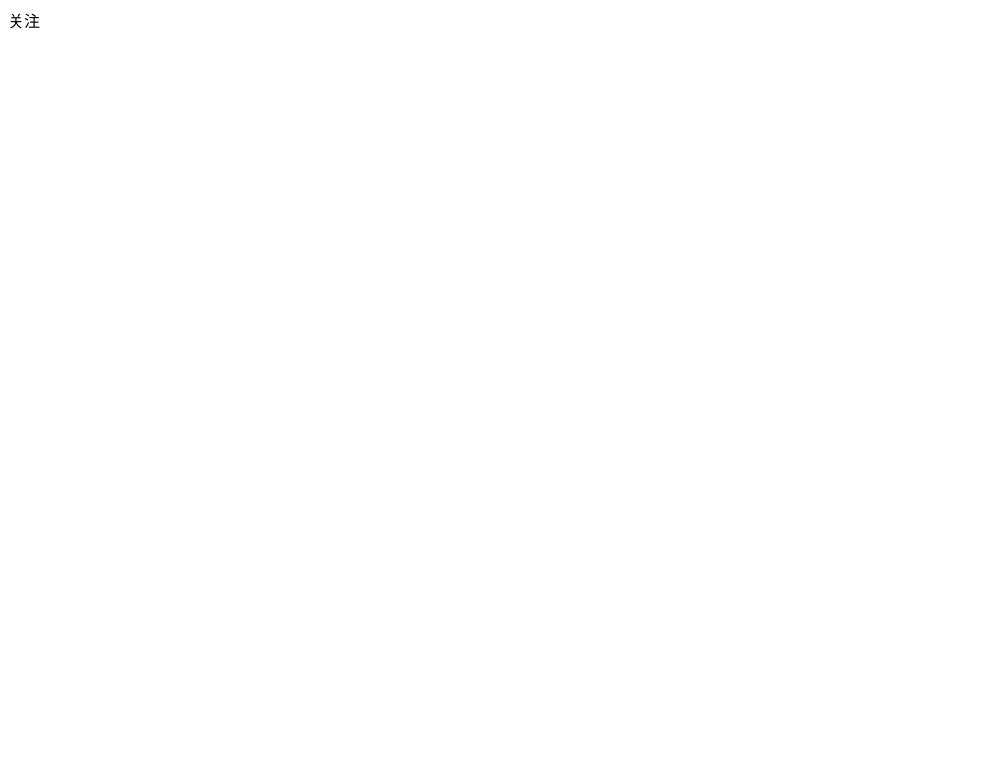
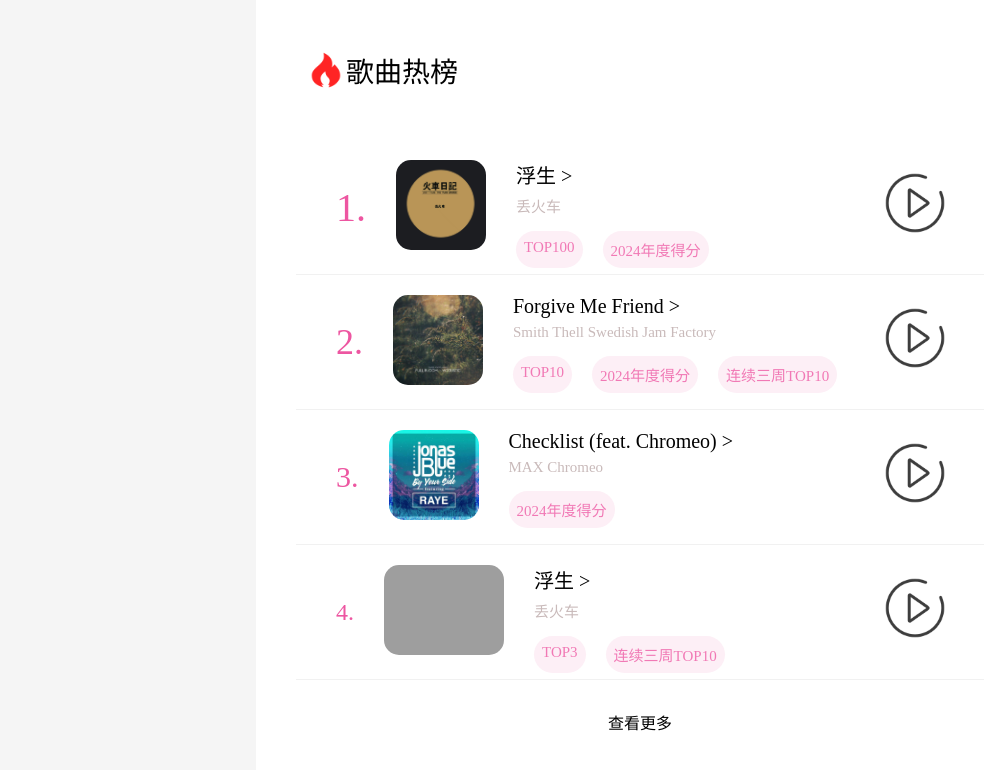
Before and after one commit to freedom8939/originCode, a plain HTML site: page lanshuqian-music/components/Attention/index.html in a window 1280 px wide. Shown: the whole page, without its empty margins (0-998 px from the left). Drawn offline with Linux system fonts and the light colour scheme; grey boxes are pictures that could not be loaded; a web font is replaced by a local one.

Commit message:
完成歌曲热榜

```diff
--- /dev/null
+++ b/lanshuqian-music/components/Attention/index.css
@@ -0,0 +1,130 @@
+@font-face {
+    font-family: "阿里妈妈方圆体 VF Regular";
+    src: url("../../fonts/AlimamaFangYuanTiVF-Thin.woff2") format("woff2"),
+    url("../../fonts/AlimamaFangYuanTiVF-Thin.woff") format("woff");
+    font-display: swap;
+}
+
+* {
+    margin: 0;
+    padding: 0;
+}
+
+body {
+    background-color: #F5F5F5;
+    user-select: none;
+    font-family: "阿里妈妈方圆体 VF Regular";
+    overflow: hidden;
+}
+
+.container {
+    /*display: flex;*/
+    margin: 0 40px;
+    height: 100vh;
+    flex-direction: row;
+    justify-content: center;
+}
+
+
+.center-box {
+    height: 100vh;
+    background-color: #FFFFFF;
+    width: 60%;
+    /*整个容器剧中*/
+    margin: 0 auto;
+}
+.hotRank{
+    padding: 50px;
+    display: flex;
+    align-self: end;
+}
+#hot{
+    flex-wrap: nowrap;
+    white-space: nowrap;
+    width: 90px;
+    font-size: 28px;
+    height: auto;
+    align-self: end;
+}
+.every-box{
+    position: relative;
+    display: flex;
+    border-bottom: 1px solid #F1F1F1;
+}
+.every-image{
+    border-radius: 15px;
+    height: 90px;
+    margin: 20px 30px;
+    width: auto;
+}
+.number-area{
+    font-size: 40px;
+    align-self: center;
+    color: #ED56A1;
+    margin-left: 40px;
+}
+.songName{
+    font-size: 20px;
+    margin-top: 20px;
+}
+.songer{
+    display: block;
+    color: #c9baba;
+    font-size: 15px;
+    margin-top: 6px;
+    align-self: end;
+}
+.tagBox{
+    margin-top: 15px;
+    display: flex;
+}
+.tag span{
+    margin: 0 20px;
+}
+.tagBox > span:nth-child(1){
+    font-size: 15px;
+    background-color: #FDEFF6;
+    border-radius: 20px;
+    color: #F179B5;
+    padding: 8px;
+}
+.tagBox > span:nth-child(2){
+    font-size: 15px;
+    background-color: #FDEFF6;
+    border-radius: 20px;
+    margin: 0 20px;
+    color: #F179B5;
+    padding: 8px;
+}
+
+.tagBox > span:last-child{
+    font-size: 15px;
+    background-color: #FDEFF6;
+    border-radius: 20px;
+    color: #F179B5;
+    padding: 8px;
+}
+.searhMore{
+    display: flex;
+    justify-content: center;
+margin-top: 30px;
+    font-size: 16px;
+    cursor: pointer;
+}
+.play{
+    width: 70px;
+    height: auto;
+    position: absolute;
+    cursor: pointer;
+    top: 21%;
+    right: 5%;
+}
+.Second{
+    font-size:36px;
+}
+.third{
+    font-size:30px;
+}
+.forth{
+    font-size:24px;
+}
--- a/lanshuqian-music/components/Attention/index.html
+++ b/lanshuqian-music/components/Attention/index.html
@@ -3,9 +3,106 @@
 <head>
     <meta charset="UTF-8">
     <meta name="viewport" content="width=device-width, initial-scale=1.0">
-    <title>关注</title>
+    <title>我的乐库</title>
+    <link rel="stylesheet" href="index.css">
 </head>
 <body>
-关注
+<div class="center-box">
+    <div class="hotRank">
+        <img style="width: 40px;height: auto;" src="火苗.png"/>
+        <span id="hot">歌曲热榜</span>
+    </div>
+
+    <div class="container">
+        <div class="every-box">
+            <div class="number-area">
+                1.
+            </div>
+            <div>
+                <img class="every-image" src="../../public/coverImages/images1.jpg" alt="">
+            </div>
+            <div>
+                <img class="play" src="../../public/play.png" alt="">
+            </div>
+            <!--曲名 信息-->
+            <div class="songName">
+                浮生 >
+                <span class="songer">丢火车</span>
+               <div class="tagBox">
+                   <span>TOP100</span>
+                   <span>2024年度得分</span>
+               </div>
+            </div>
+
+        </div>
+        <div class="every-box">
+            <div class="number-area Second">
+                2.
+            </div>
+            <div>
+                <img class="every-image" src="../../public/coverImages/images3.jpg" alt="">
+            </div>
+            <div>
+                <img class="play" src="../../public/play.png" alt="">
+            </div>
+            <!--曲名 信息-->
+            <div class="songName">
+                Forgive Me Friend >
+                <span class="songer">Smith Thell Swedish Jam Factory</span>
+                <div class="tagBox">
+                    <span>TOP10</span>
+                    <span>2024年度得分</span>
+                    <span>连续三周TOP10</span>
+                </div>
+            </div>
+
+        </div>
+        <div class="every-box">
+            <div class="number-area third">
+                3.
+            </div>
+            <div>
+                <img class="every-image" src="../../public/coverImages/images4.jpg" alt="">
+            </div>
+            <div>
+                <img class="play" src="../../public/play.png" alt="">
+            </div>
+            <!--曲名 信息-->
+            <div class="songName">
+                Checklist (feat. Chromeo) >
+                <span class="songer">MAX Chromeo</span>
+                <div class="tagBox">
+                    <span>2024年度得分</span>
+                </div>
+            </div>
+
+        </div>
+        <div class="every-box">
+            <div class="number-area forth">
+                4.
+            </div>
+            <div>
+                <img class="every-image" src="../../public/coverImages/images2.jpg" alt="">
+            </div>
+            <div>
+                <img class="play" src="../../public/play.png" alt="">
+            </div>
+            <!--曲名 信息-->
+            <div class="songName">
+                浮生 >
+                <span class="songer">丢火车</span>
+                <div class="tagBox">
+                    <span>TOP3</span>
+                    <span>连续三周TOP10</span>
+                </div>
+            </div>
+
+        </div>
+        <div class="searhMore">
+            查看更多
+        </div>
+    </div>
+</div>
+
 </body>
 </html>
--- a/lanshuqian-music/css/index.css
+++ b/lanshuqian-music/css/index.css
@@ -119,14 +119,12 @@ body{
     display: block;
     padding: 5px 4px;
     color: white;
-    /*background-color: #757575;*/
     border-radius: 25px;
     cursor: pointer;
     width: 80px;
     font-size: 14px;
     text-align: center;
     margin: auto 40px;
-    /*transition: background-color 0.3s ease;*/
 }
 
 .welcome {
```
Also changed, not shown: lanshuqian-music/components/FindNiceMusic/index.html (+4 -6 lines), lanshuqian-music/index.html (+1 -1 lines), lanshuqian-music/components/Attention/火苗.png (added).
